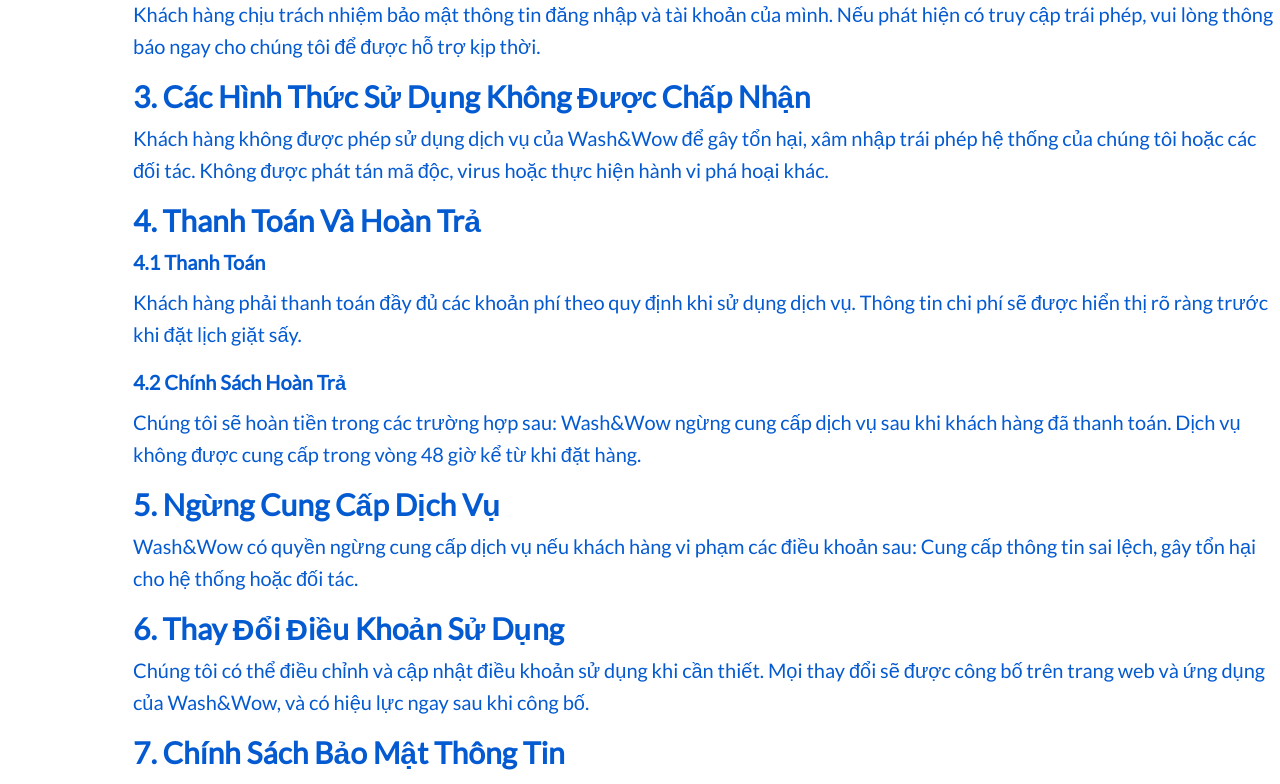
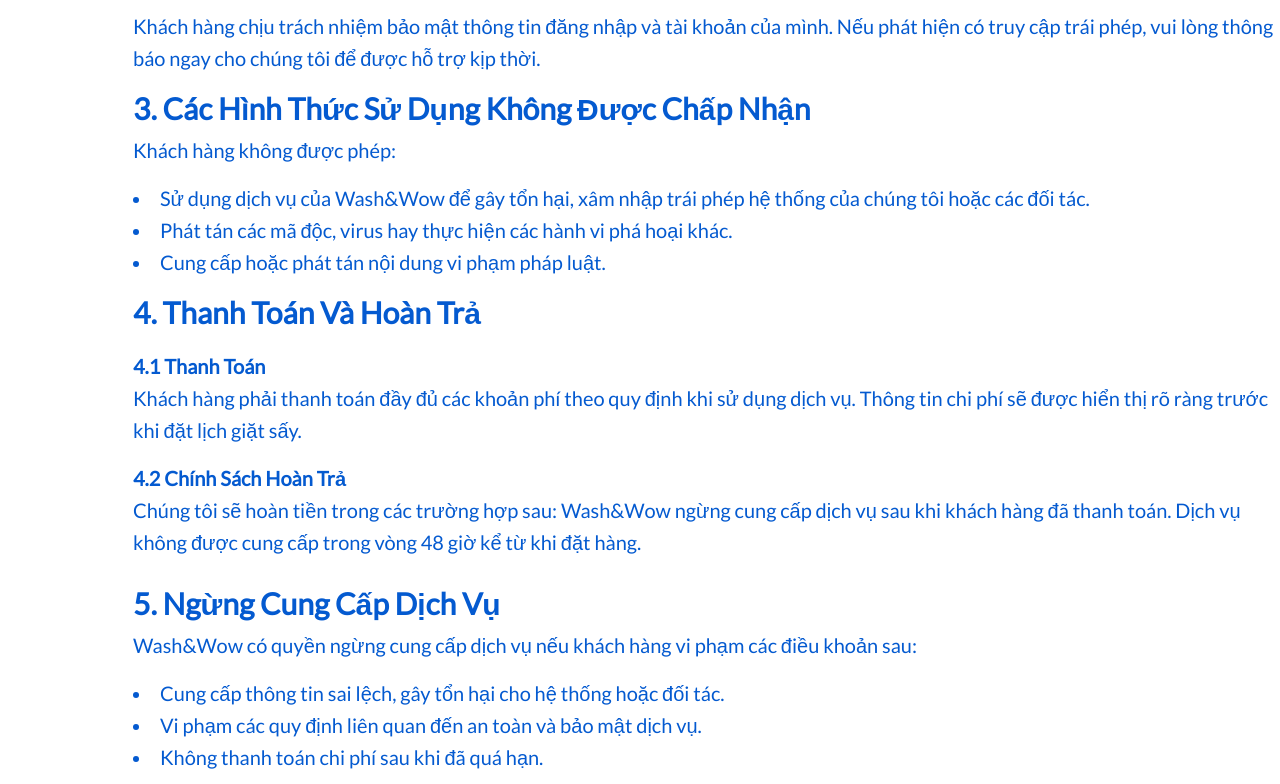
Before and after one commit to Helixu38/Wash-Wow-Landing-Page, a Next.js app: page /terms-condition in a window 1280 px wide. Shown: the part 1048-1832 px from the top of the page. Built offline with nearby package versions, Linux system fonts and the light colour scheme.

Commit message:
feat: change term to match design

```diff
--- a/components/term-and-condition/content.tsx
+++ b/components/term-and-condition/content.tsx
@@ -42,13 +42,13 @@
           2. Trách Nhiệm Của Khách Hàng
         </h3>
 
-        <h4 className="font-semibold ">2.1 Tuân Thủ Pháp Luật</h4>
+        <h4 className="font-semibold mt-[20px]">2.1 Tuân Thủ Pháp Luật</h4>
         <p className="mb-4 font-medium">
           Khách hàng phải tuân thủ các quy định của pháp luật Việt Nam trong
           suốt quá trình sử dụng dịch vụ của Wash&Wow.
         </p>
 
-        <h4 className="font-semibold ">2.2 Cung Cấp Thông Tin Chính Xác</h4>
+        <h4 className="font-semibold">2.2 Cung Cấp Thông Tin Chính Xác</h4>
         <p className="mb-[27px] font-medium">
           Khách hàng có trách nhiệm cung cấp thông tin chính xác khi đăng ký tài
           khoản và đặt dịch vụ, bao gồm họ tên, địa chỉ, và thông tin liên lạc.
@@ -68,23 +68,29 @@
         <h3 className="font-bold text-3xl mb-2">
           3. Các Hình Thức Sử Dụng Không Được Chấp Nhận
         </h3>
-        <p className="mb-4 font-medium">
-          Khách hàng không được phép sử dụng dịch vụ của Wash&Wow để gây tổn
-          hại, xâm nhập trái phép hệ thống của chúng tôi hoặc các đối tác. Không
-          được phát tán mã độc, virus hoặc thực hiện hành vi phá hoại khác.
-        </p>
+        <p className="mb-4 font-medium">Khách hàng không được phép:</p>
+        <ul className="list-disc list-inside text-primary mb-4 font-medium">
+          <li>
+            Sử dụng dịch vụ của Wash&Wow để gây tổn hại, xâm nhập trái phép hệ
+            thống của chúng tôi hoặc các đối tác.
+          </li>
+          <li>
+            Phát tán các mã độc, virus hay thực hiện các hành vi phá hoại khác.
+          </li>
+          <li>Cung cấp hoặc phát tán nội dung vi phạm pháp luật.</li>
+        </ul>
 
         <h3 className="font-bold text-3xl mb-2">4. Thanh Toán Và Hoàn Trả</h3>
 
-        <h4 className="font-semibold mb-2">4.1 Thanh Toán</h4>
+        <h4 className="font-semibold mt-[20px]">4.1 Thanh Toán</h4>
         <p className="mb-4 font-medium">
           Khách hàng phải thanh toán đầy đủ các khoản phí theo quy định khi sử
           dụng dịch vụ. Thông tin chi phí sẽ được hiển thị rõ ràng trước khi đặt
           lịch giặt sấy.
         </p>
 
-        <h4 className="font-semibold mb-2">4.2 Chính Sách Hoàn Trả</h4>
-        <p className="mb-4 font-medium">
+        <h4 className="font-semibold">4.2 Chính Sách Hoàn Trả</h4>
+        <p className="mb-[27px] font-medium">
           Chúng tôi sẽ hoàn tiền trong các trường hợp sau: Wash&Wow ngừng cung
           cấp dịch vụ sau khi khách hàng đã thanh toán. Dịch vụ không được cung
           cấp trong vòng 48 giờ kể từ khi đặt hàng.
@@ -93,9 +99,17 @@
         <h3 className="font-bold text-3xl mb-2">5. Ngừng Cung Cấp Dịch Vụ</h3>
         <p className="mb-4 font-medium">
           Wash&Wow có quyền ngừng cung cấp dịch vụ nếu khách hàng vi phạm các
-          điều khoản sau: Cung cấp thông tin sai lệch, gây tổn hại cho hệ thống
-          hoặc đối tác.
+          điều khoản sau:
         </p>
+        <ul className="list-disc list-inside text-primary mb-4 font-medium">
+          <li>
+            Cung cấp thông tin sai lệch, gây tổn hại cho hệ thống hoặc đối tác.
+          </li>
+          <li>
+            Vi phạm các quy định liên quan đến an toàn và bảo mật dịch vụ.
+          </li>
+          <li>Không thanh toán chi phí sau khi đã quá hạn.</li>
+        </ul>
 
         <h3 className="font-bold text-3xl mb-2">
           6. Thay Đổi Điều Khoản Sử Dụng
```
